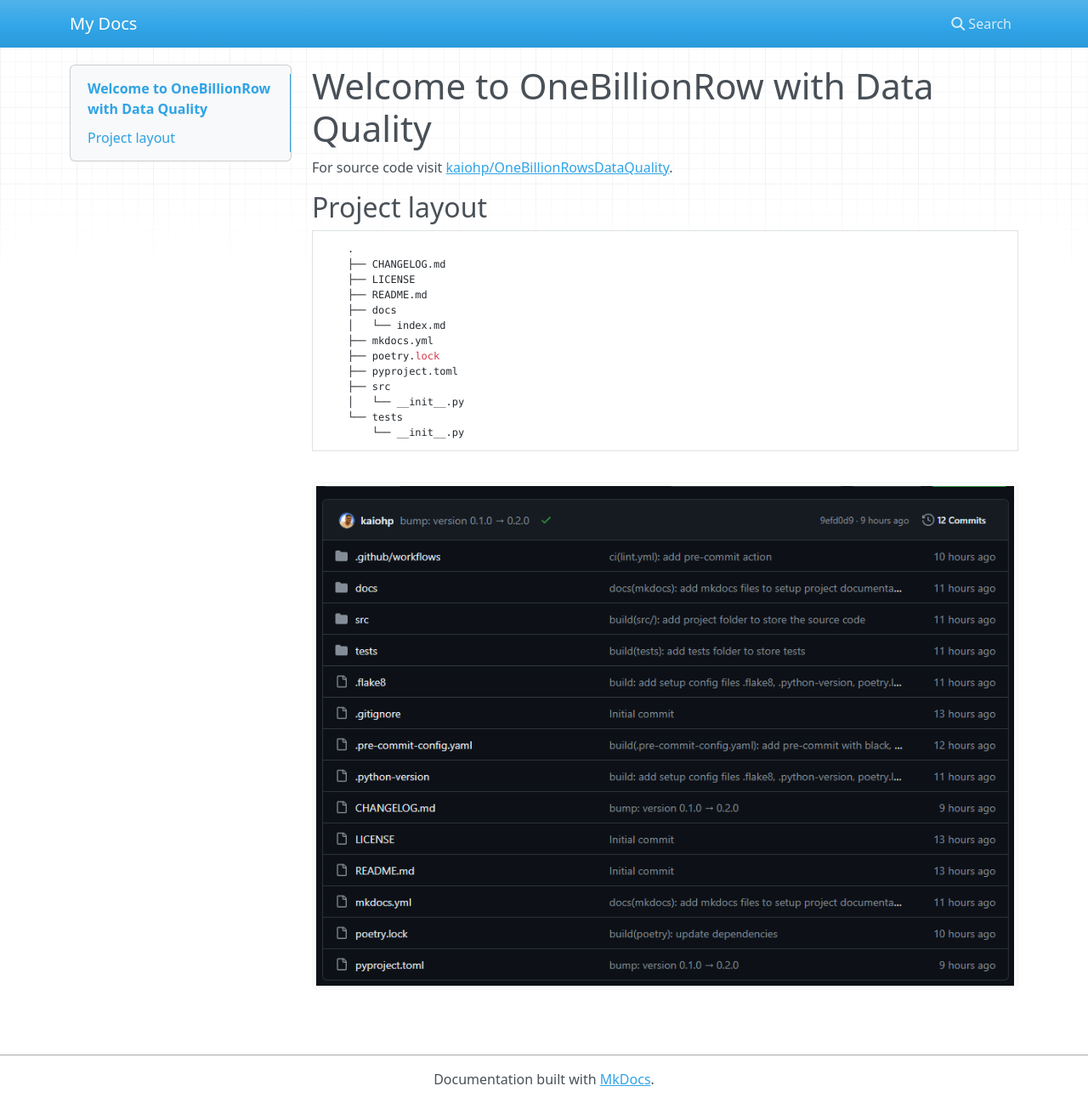
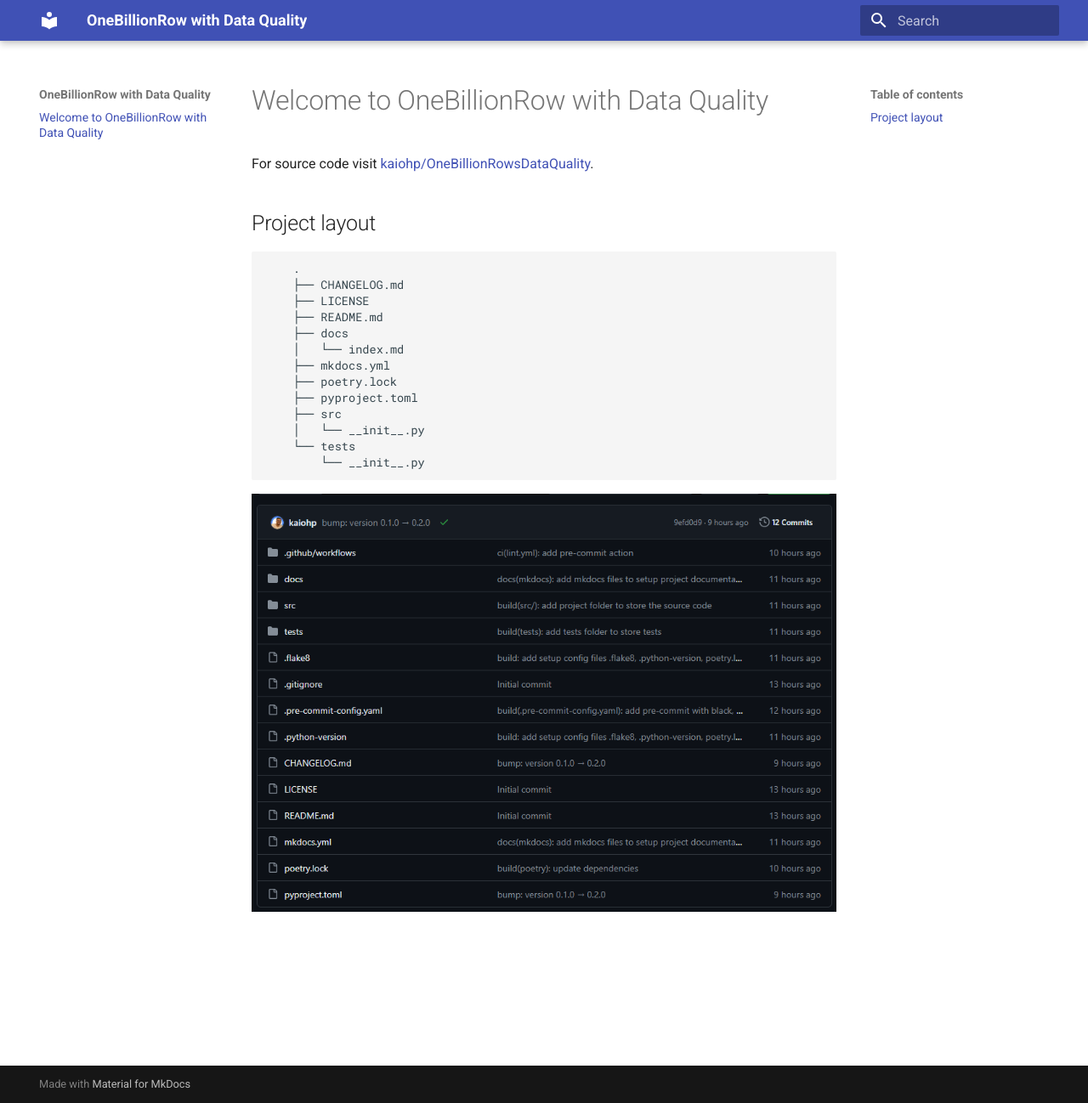
Before and after one commit to kaiohp/OneBillionRowsDataQuality, an MkDocs documentation site: the page built from docs/index.md, in a window 1280 px wide and 1298 px high. Shown: the whole window at 85% size. Built offline with MkDocs 1.6.1 and Material for MkDocs 9.7.7, drawn with Linux system fonts in a browser that asks for light colours; nearby versions of some CDN libraries.

Commit message:
docs(mkdocs.yml): change theme to material and site name

```diff
--- a/mkdocs.yml
+++ b/mkdocs.yml
@@ -1 +1,4 @@
-site_name: My Docs
+site_name: OneBillionRow with Data Quality
+
+theme:
+  name: "material"
```
